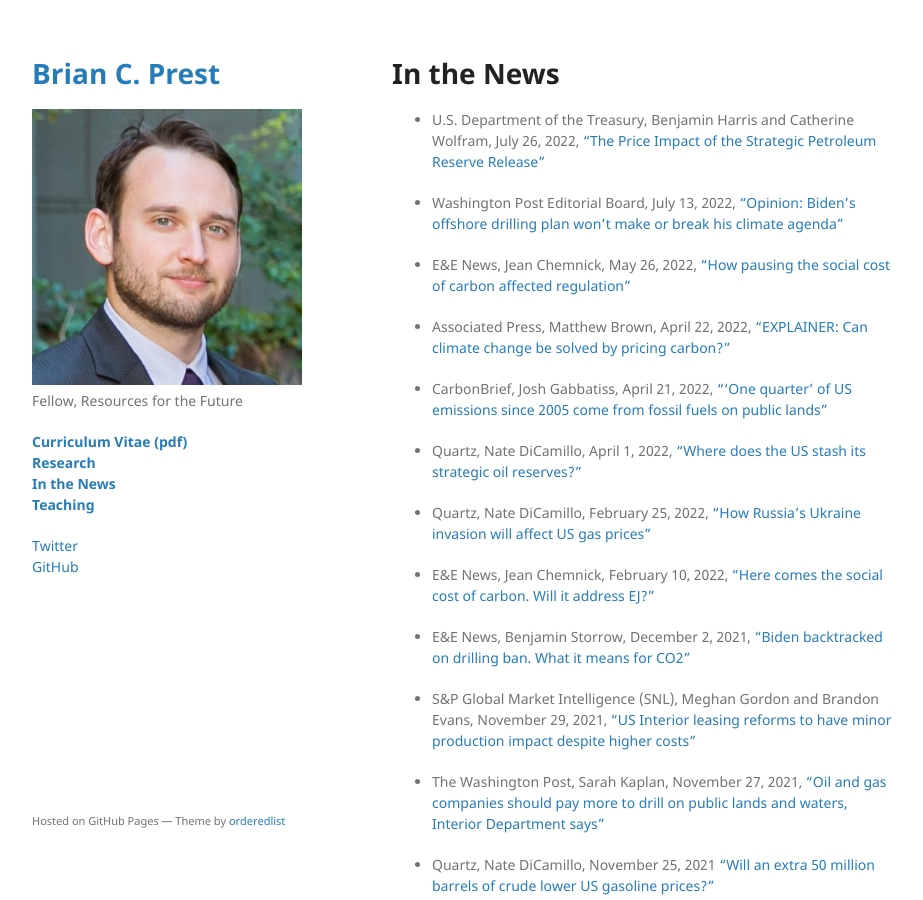
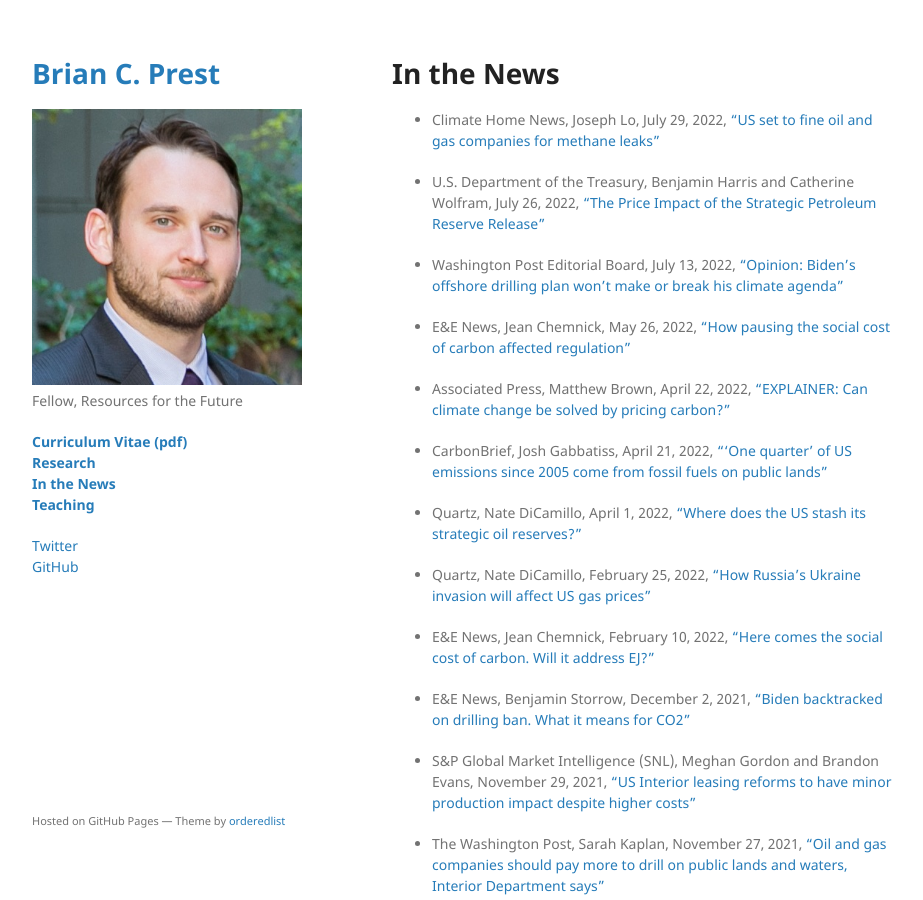
Before and after one commit to bprest/bprest.github.io, a Jekyll site: the page built from in-the-news.md, in a window 1280 px wide and 900 px high. Shown: the whole window, without its empty margins (178-1101 px from the left). Built offline with Jekyll 4.4.1, drawn with Linux system fonts in a browser that asks for light colours; our own code applies the rules of GitHub Pages for plain Markdown files.

Commit message:
methane story

```diff
--- a/in-the-news.md
+++ b/in-the-news.md
@@ -3,6 +3,8 @@ layout: default
 ---
 
 # In the News
+
+* Climate Home News, Joseph Lo, July 29, 2022, ["US set to fine oil and gas companies for methane leaks"](https://climatechangenews.com/2022/07/29/us-set-to-fine-oil-and-gas-companies-for-methane-leaks/)
 
 * U.S. Department of the Treasury, Benjamin Harris and Catherine Wolfram, July 26, 2022, ["The Price Impact of the Strategic Petroleum Reserve Release"](https://home.treasury.gov/news/press-releases/jy0887)
 
```
